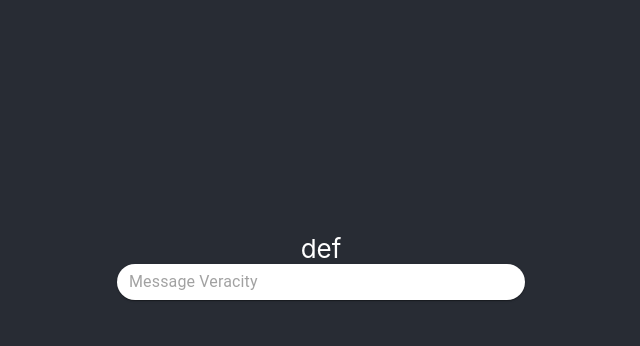
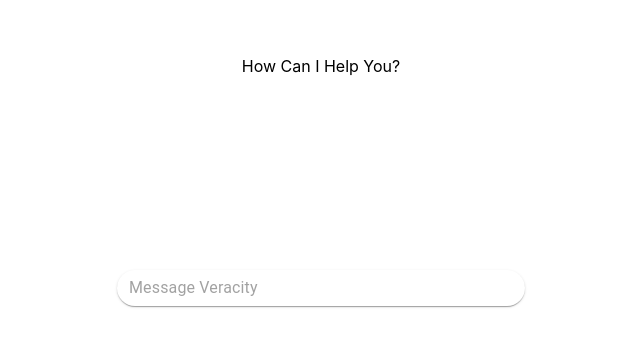
Before and after one commit to CSE-115-UCSC/llm-story-generator, a React (Create React App) app in the folder frontend/site/: page / in a window 1280 px wide. Shown: the part 134-480 px from the top of the page, without its empty margins (319-959 px from the left). Built offline with nearby package versions, Linux system fonts and the light colour scheme.

Commit message:
add basuc UI for prompt page

```diff
--- a/frontend/site/src/App.js
+++ b/frontend/site/src/App.js
@@ -3,21 +3,57 @@ import { Fragment, useState, ChangeEvent } from 'react';
 import Paper from '@mui/material/Paper';
 import InputBase from '@mui/material/InputBase';
 import IconButton from '@mui/material/IconButton';
+import Stack from '@mui/material/Stack';
+import Box from '@mui/material/Box';
 
+import { ThemeProvider, createTheme } from '@mui/material/styles';
 import './App.css';
+
+const theme = createTheme({
+  components: {
+    MuiStack: {
+      defaultProps: {
+        useFlexGap: true,
+      },
+    },
+  },
+});
 
 function App() {
 
   return (
-    <div className="App">
-      <header className="App-header">
-        <CustomizedInputBase/>
-      </header>
+    <div>
+      <ThemeProvider theme={theme}>
+        <Conversation/>
+      </ThemeProvider>
     </div>
+
   );
 }
 
-function CustomizedInputBase() {
+function Conversation() {
+  return (
+    <Stack
+      direction="column"
+      justifyContent="flex-start"
+      alignItems="center"
+      spacing={0.5}
+    >
+      <Box height={400}
+      width={400}
+      display="center"
+      justifyContent="center"
+      alignItems="center"
+      //sx={{ bgcolor: 'grey' }}
+      >
+        <p>How Can I Help You?</p>
+      </Box>
+      <PromptField/>
+    </Stack>
+  );
+}
+
+function PromptField() {
   const [prompt, setPrompt] = useState("def");
 
   const handleSubmit = (e) => {
@@ -29,7 +65,6 @@ function CustomizedInputBase() {
 
   return (
     <Fragment>
-    {prompt}
     <Paper
       component="form"
       onSubmit={handleSubmit}
```
